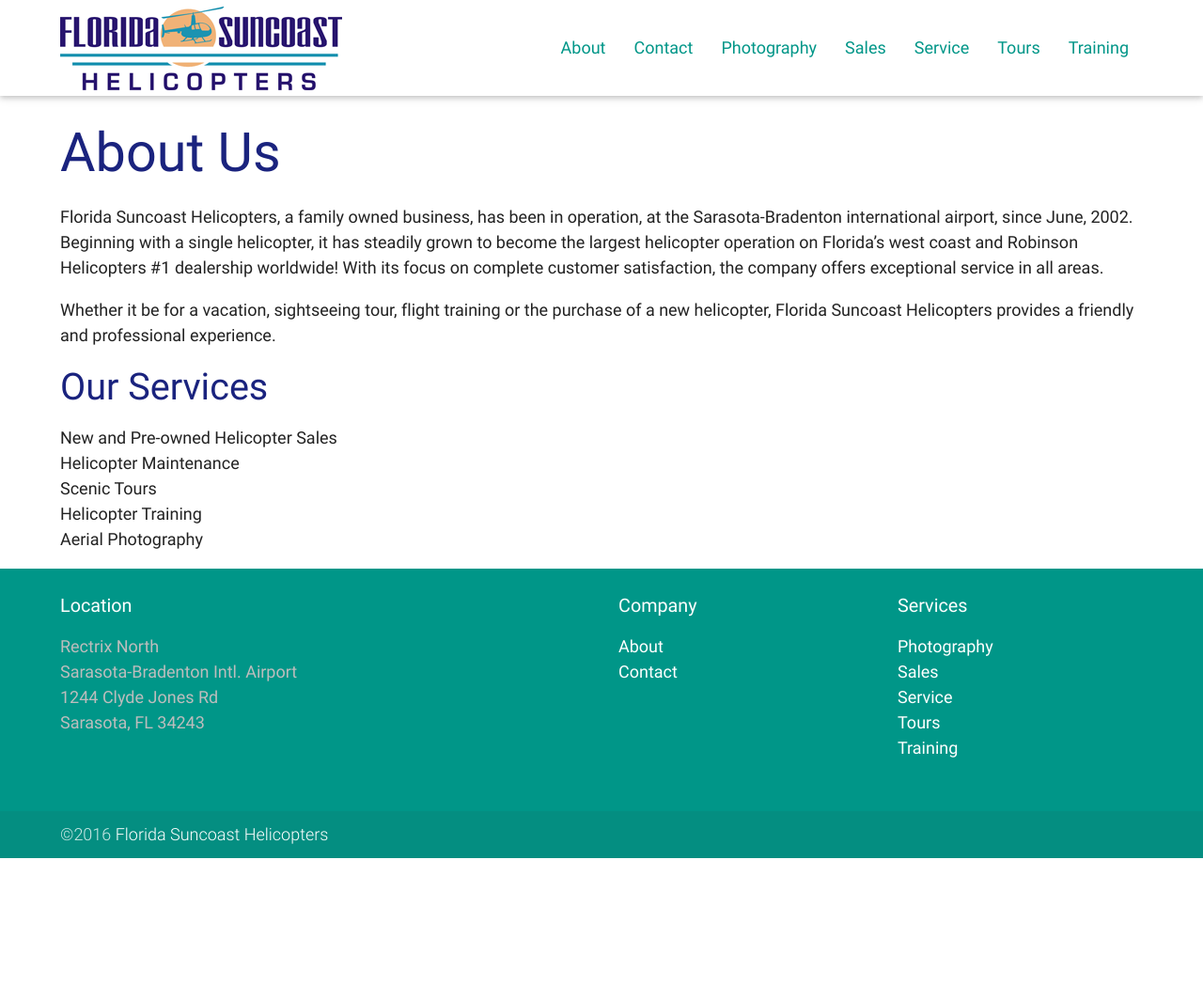
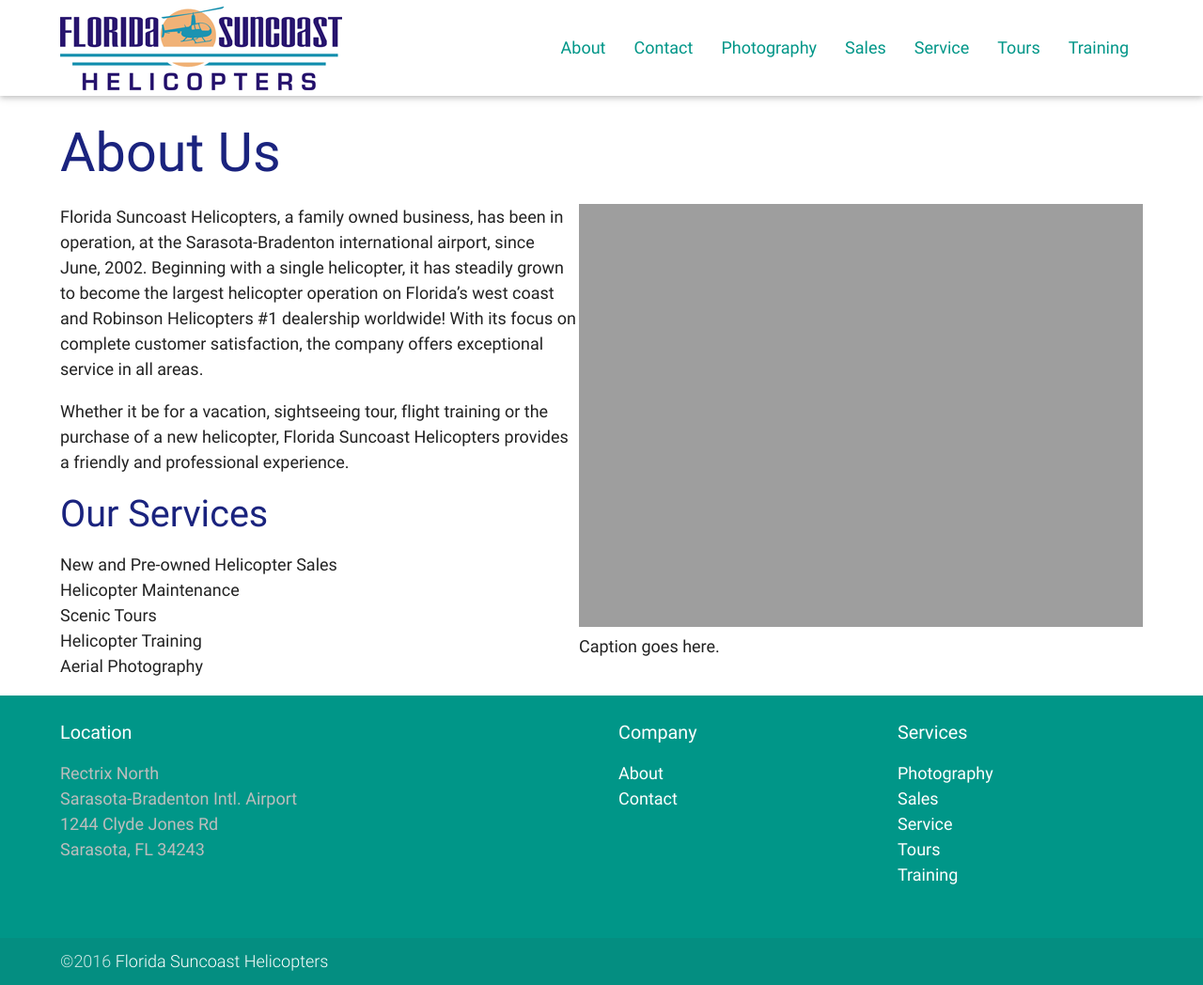
Before and after one commit to joncoop/fsh, a Jekyll site: the page built from about.html, in a window 1280 px wide. Shown: the whole page at 94% size. Built offline with Jekyll 4.4.1, drawn with Linux system fonts in a browser that asks for light colours; nearby versions of some CDN libraries; before the commit the page ends 913 px from its top, so only the background shows below that.

Commit message:
Added photo to about page.

```diff
--- a/about.html
+++ b/about.html
@@ -2,6 +2,11 @@
 layout: page
 title: About Us
 ---
+
+<figure class="right">
+<img class="responsive-img" src="{{ site.github.url }}/img/office_front_1200x800.jpg" alt="Front of hanger" width="600">
+<figcaption>Caption goes here.</figcaption>
+</figure>
 
 <p>Florida Suncoast Helicopters, a family owned business, has been in operation, at the Sarasota-Bradenton international airport, since June, 2002. Beginning with a single helicopter, it has steadily grown to become the largest helicopter operation on Florida’s west coast and Robinson Helicopters #1 dealership worldwide! With its focus on complete customer satisfaction, the company offers exceptional service in all areas.</p>
 
```
